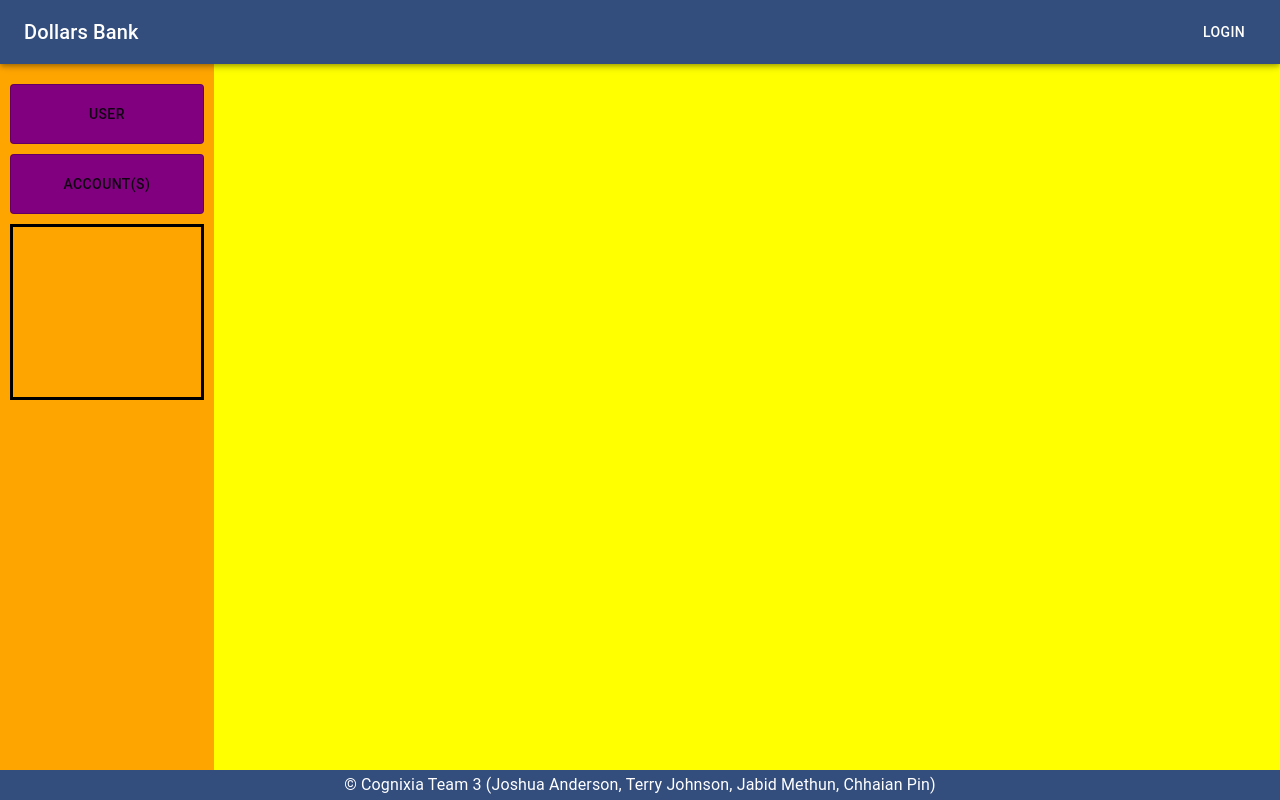
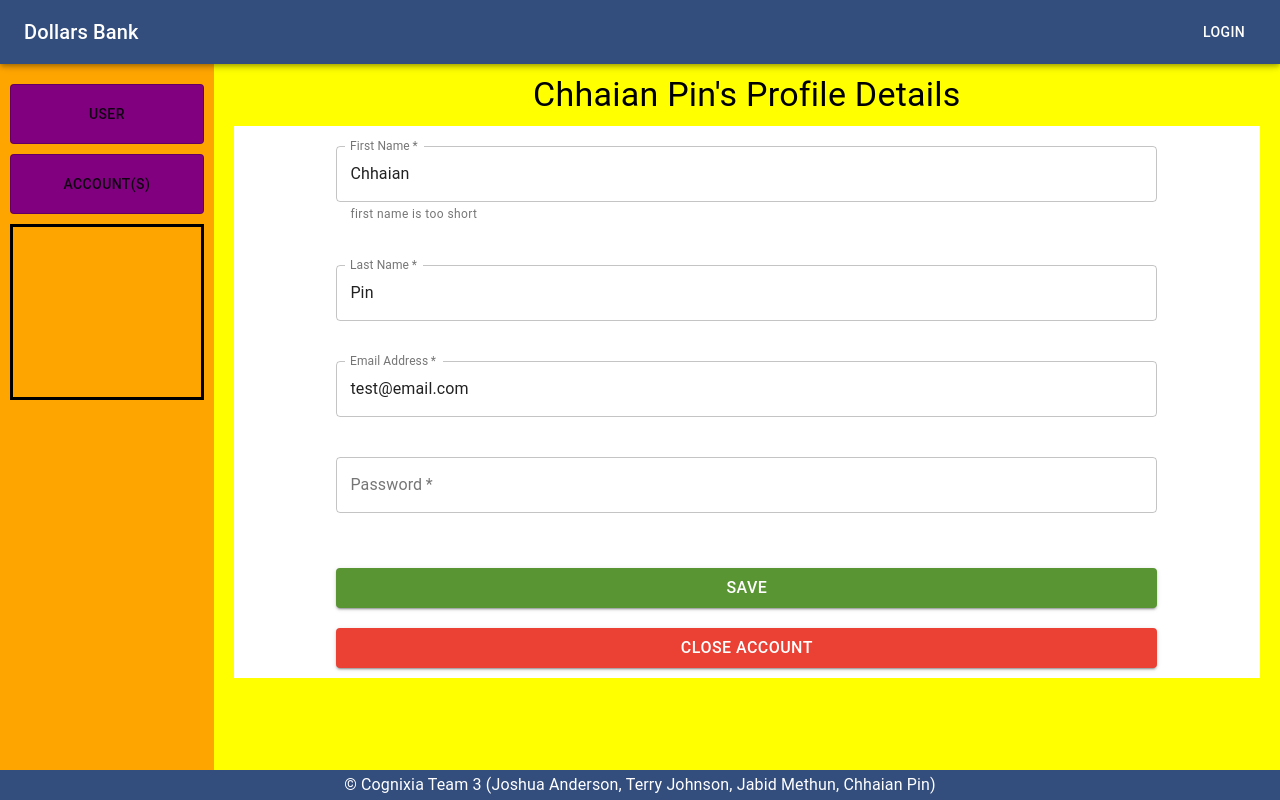
Before and after one commit to kb2shy/Team3-DollarsBank, a React (Create React App) app: page / in a window 1280 px wide. Built offline with nearby package versions, Linux system fonts and the light colour scheme; no server answers.

Commit message:
completed UserProfile component.

```diff
--- a/src/AccountDetails.js
+++ b/src/AccountDetails.js
@@ -45,14 +45,19 @@ const useStyles = makeStyles(theme => ({
 
 const AccountDetails = (props) => {
 
-
 	const { user } = props;
+	// const user = {
+	// 	firstName: "Chhaian",
+	// 	lastName: "Pin",
+	// 	email: "test@email.com",
+	// 	password: "1234"
+	//   }
 	const classes = useStyles();
 
 	const [showAccounts, setShowAccounts] = useState(false);
 	const [activeAccountDisplay, setActiveAccountDisplay] = useState({});
 	const [userAccounts, setUserAccounts] = useState([]);
-	const [showUserProfileDisplay, setShowUserProfileDisplay] = useState(false);
+	const [showUserProfileDisplay, setShowUserProfileDisplay] = useState(true);
 	const [showAccountDisplay, setShowAccountDisplay] = useState(false);
 
 	useEffect(() => {
@@ -110,7 +115,7 @@ const AccountDetails = (props) => {
 		</Box>
 
 		<Box className={classes.box2}>
-			{showUserProfileDisplay && <UserProfile />}
+			{showUserProfileDisplay && <UserProfile user={user}/>}
 			{showAccountDisplay && <AccountDisplay />}
     </Box>
 	</Box>
--- a/src/App.js
+++ b/src/App.js
@@ -32,7 +32,12 @@ const useStyles = makeStyles(theme => ({
 function App() {
   const classes = useStyles();
 
-  const [user, setUser] = useState({});
+  const [user, setUser] = useState({
+    firstName: "Chhaian",
+    lastName: "Pin",
+    email: "test@email.com",
+    password: "1234"
+  });
   const [accountDetails, setAccountDetails] = useState({});
   const [openSnack, setOpenSnack] = useState(false);
   const [alert, setAlert] = useState({});
@@ -43,12 +48,14 @@ function App() {
 
         const user = {
           firstName: "Chhaian",
-          lastName: "Pin"
+          lastName: "Pin",
+          email: "test@email.com",
+          password: "1234"
         }
         // console.log(result.data)
 
         // setUser here
-        // setUser(result.data)
+        setUser(user)
       })
       .catch(error => {
         console.log(error)
@@ -92,7 +99,7 @@ function App() {
       </Snackbar>
       <Box className={classes.displayBox}>
         {/* <Landing loginWithEmailPW={loginWithEmailPW} displayAlert={displayAlert} /> */}
-        <AccountDetails />
+        <AccountDetails user={user}/>
       </Box>
       <Footer />
     </Box>
--- a/src/UserProfile.js
+++ b/src/UserProfile.js
@@ -1,13 +1,150 @@
-import React, { useEffect } from 'react';
+import React, { useState } from 'react';
 import { makeStyles } from '@material-ui/core/styles';
-import { Box, Typography } from '@material-ui/core';
+import { Box, Button, TextField, Typography } from '@material-ui/core';
 
-const UserProfile = ({user}) => {
+const useStyles = makeStyles(theme => ({
+  userProfile: {
+    display: "flex",
+    flexDirection: "column",
+    height: "100%",
+  },
+  title: {
+    textAlign: "center",
+  },
+  form: {
+    display: "flex",
+    flexDirection: "column",
+    // justifyContent: "space-around",
+    // alignItems: "center",
+    // width: "80%",
+    height: "80%",
+    backgroundColor: "white",
+    margin: "10px 10px"
+  },
+  input: {
+    width: "80%",
+    margin: "20px auto"
+  },
+  buttonGroup: {
+    display: "flex",
+    flexDirection: "column",
+    // justifyItems: "center",
+    width: "100%",
+    marginTop: "auto",
 
-    return (
-        <Box>
-            <Typography>User Profile</Typography>
+  },
+  button: {
+    width: "80%",
+    margin: "10px auto",
+    color: "white",
+    fontSize: "1rem",
+  },
+  button2: {
+    color: "white",
+    fontSize: "1rem",
+    width: "80%",
+    margin: "10px auto",
+    backgroundColor: theme.palette.error.main,
+    '&:hover': {
+      backgroundColor: theme.palette.error.dark,
+    }
+  }
+
+}))
+
+const UserProfile = ({ user }) => {
+
+  const classes = useStyles();
+
+  const [userValues, setUserValues] = useState({
+    firstName: user.firstName,
+    lastName: user.lastName,
+    email: user.email,
+    password: ""
+  });
+
+  const handleSaveButton = () => {
+
+  }
+
+  const handleDeleteButton = () => {
+
+  }
+
+  const isValidPassword = () => {
+    return false;
+  }
+
+  console.log(user);
+
+  return (
+    <Box className={classes.userProfile}>
+      <Typography variant="h4" className={classes.title}>
+        {`Chhaian Pin's Profile Details`}
+      </Typography>
+      <Box className={classes.form}>
+        <TextField
+          required
+          id="register-firstName"
+          type="text"
+          label="First Name"
+          variant="outlined"
+          className={classes.input}
+          onChange={e => setUserValues({ firstName: e.target.value })}
+          value={userValues.firstName}
+          error={isValidPassword()}
+          helperText={"first name is too short"}
+        />
+        <TextField
+          required
+          id="register-lastName"
+          type="text"
+          label="Last Name"
+          variant="outlined"
+          className={classes.input}
+          onChange={e => setUserValues({ lastName: e.target.value })}
+          value={userValues.lastName}
+        />
+        <TextField
+          required
+          id="register-email"
+          type="email"
+          label="Email Address"
+          variant="outlined"
+          className={classes.input}
+          onChange={e => setUserValues({ email: e.target.value })}
+          value={userValues.email}
+        />
+        <TextField
+          required
+          id="register-userPassword"
+          type="password"
+          label="Password"
+          variant="outlined"
+          className={classes.input}
+          onChange={e => setUserValues({ password: e.target.value })}
+          value={userValues.password}
+
+        />
+        <Box className={classes.buttonGroup}>
+          <Button
+            color="primary"
+            variant="contained"
+            className={classes.button}
+            onClick={(e) => handleSaveButton(e)}
+          >
+            Save
+          </Button>
+          <Button
+            variant="contained"
+            className={classes.button2}
+            onClick={(e) => handleDeleteButton(e)}
+          >
+            Close Account
+          </Button>
         </Box>
+      </Box>
+    </Box>
     )
 }
 
--- a/src/theme.js
+++ b/src/theme.js
@@ -12,6 +12,11 @@ const theme = createMuiTheme({
             main: "#334D7D",
             light: "#808898",
             dark: "#173670"
+        },
+        error: {
+            main: "#eb4034",
+            light: "#cf726b",
+            dark: "#5c0903"
         }
     },
     background: {
```
